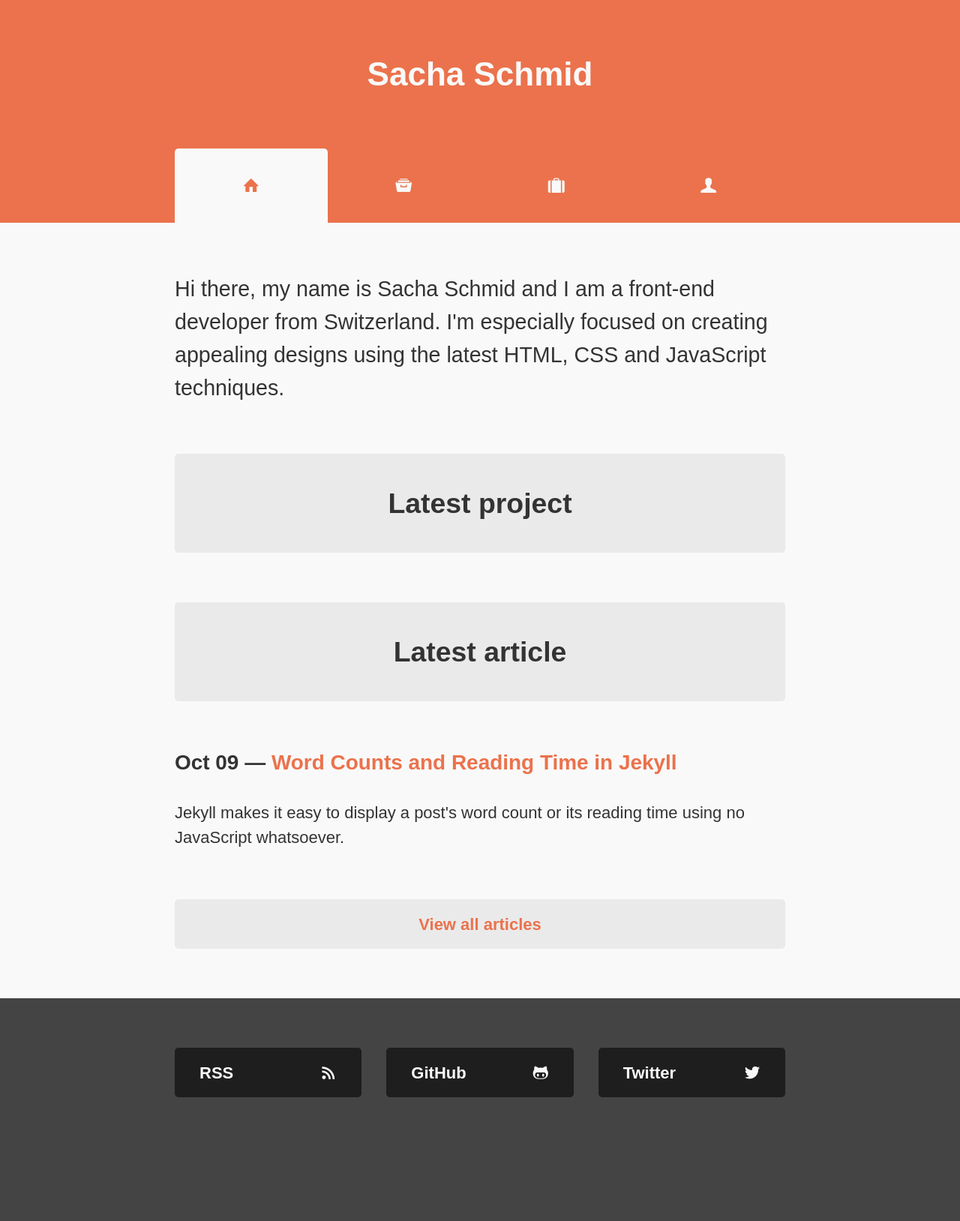
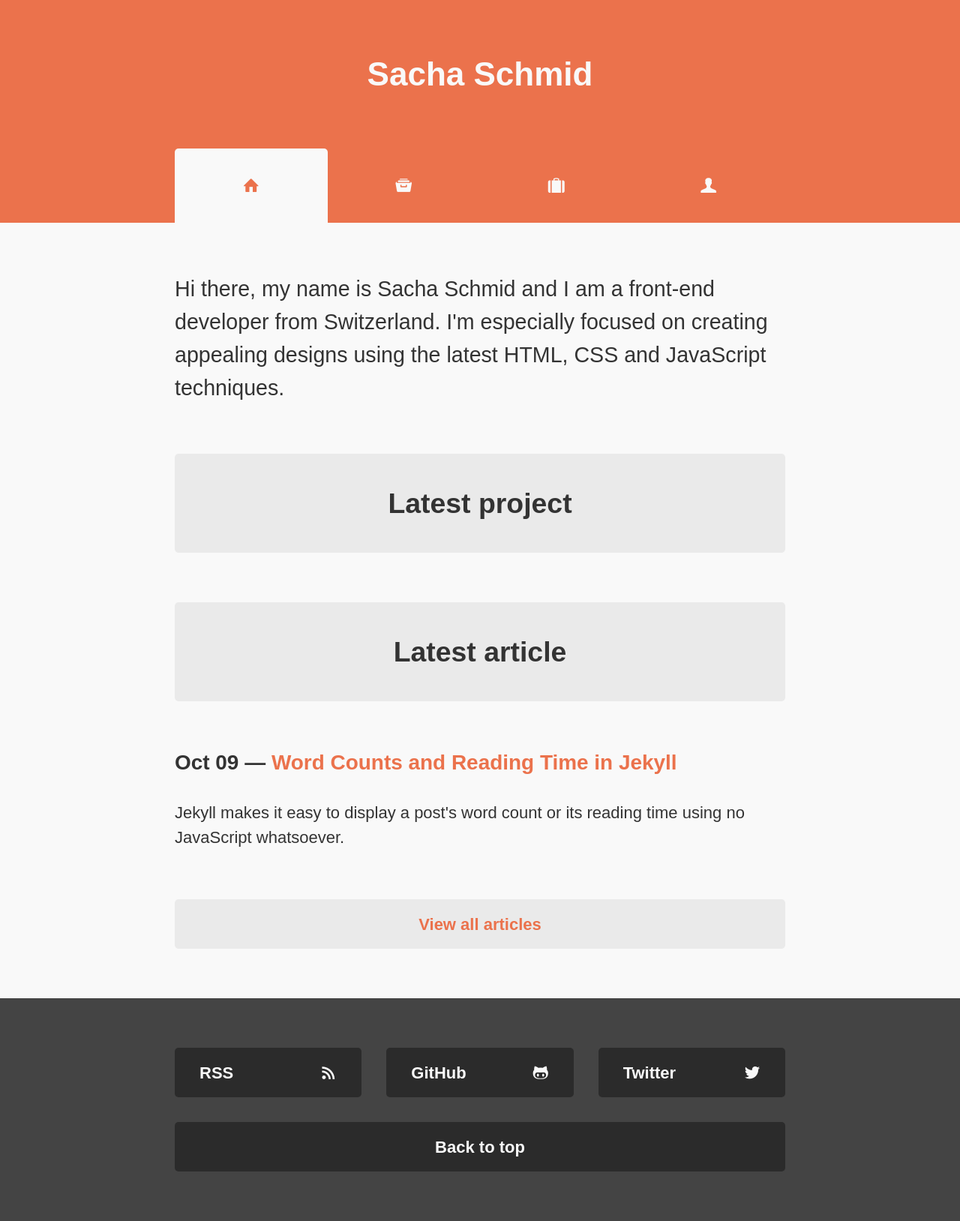
Before and after one commit to RadLikeWhoa/old.sacha.me, a Jekyll site: the page built from index.html, in a window 1280 px wide. Shown: the whole page at 75% size. Built offline with Jekyll 4.4.1, drawn with Linux system fonts in a browser that asks for light colours; some web fonts are replaced; Markdown is read by kramdown in place of the engine named in the settings; before the commit the page ends 1529 px from its top, so only the background shows below that.

Commit message:
Add 'back to top' link

```diff
--- a/_includes/footer.html
+++ b/_includes/footer.html
@@ -17,6 +17,11 @@
               <span class="icon icon-twitter"></span><span class="label">Twitter</span>
             </a>
           </div>
+          <div class="top-link">
+            <a id="topLink" href="#" class="button button-dark button-center">
+              <span class="label">Back to top</span>
+            </a>
+          </div>
         </div>
       </div>
     </footer>
--- a/_src/scss/_footer.scss
+++ b/_src/scss/_footer.scss
@@ -14,26 +14,26 @@
     width: 1 / 3 * 100%;
   }
 
-  li {
-    margin-bottom: 0.5em;
-
-    &:last-child {
-      margin-bottom: 0;
-    }
-  }
-
   a {
     display: block;
     color: $main;
   }
 
-  p:last-child {
-    margin-bottom: 0;
-  }
-
   .icon {
     float: right;
     padding-top: 0.25em;
+  }
+}
+
+.top-link {
+  @extend %grid-col;
+
+  width: 100%;
+  margin-bottom: 1.5em;
+
+  a {
+    display: block;
+    color: $main;
   }
 }
 
--- a/_src/scss/_variables.scss
+++ b/_src/scss/_variables.scss
@@ -11,6 +11,6 @@ $info: adjust-hue($warning, -150deg);
 $share: adjust-hue($warning, -230deg);
 $footer: #444;
 $control-light: darken($main, 6%);
-$control-dark: darken($footer, 15%);
+$control-dark: darken($footer, 10%);
 
 $nav-item-count: 4;
```
